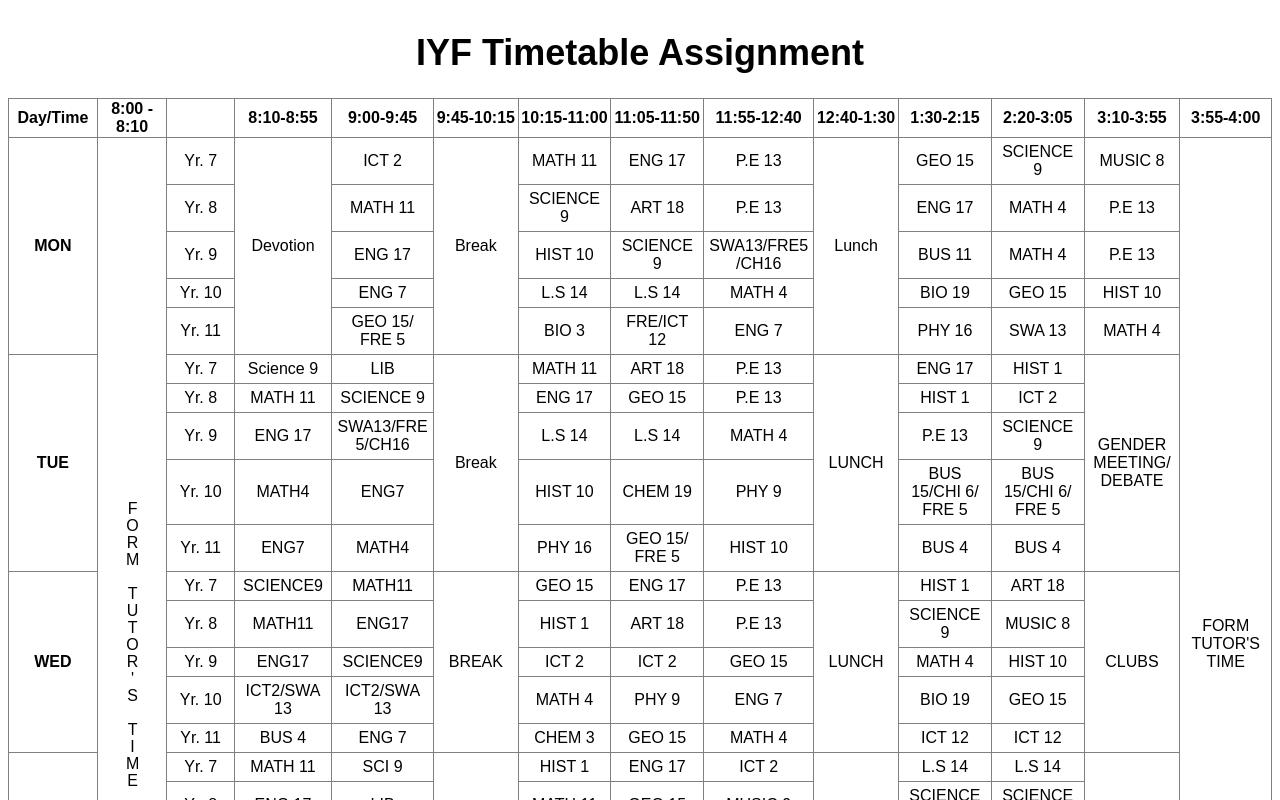
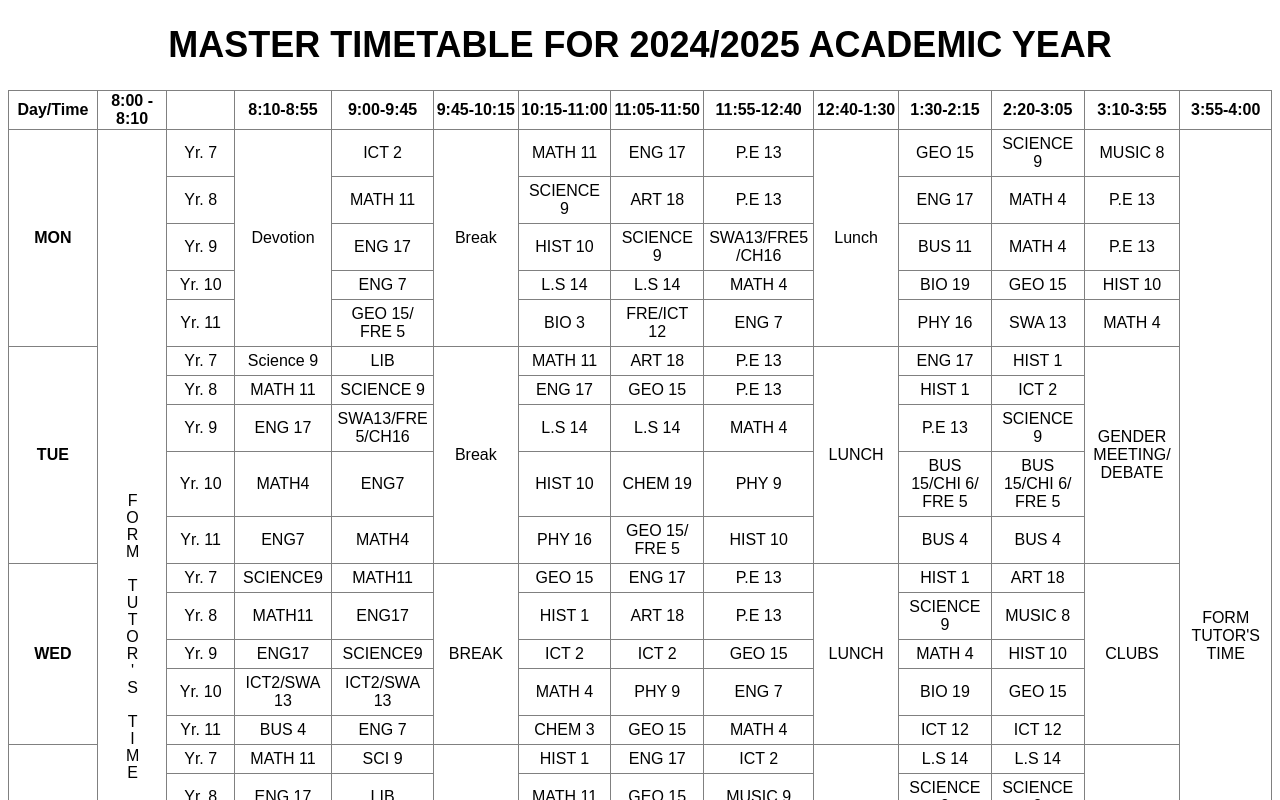
Before and after one commit to raphachegeke/timetable, a plain HTML site: page index.html in a window 1280 px wide. Shown: the top 800 px of the page. Drawn offline with Linux system fonts and the light colour scheme.

Commit message:
updated codes

```diff
--- a/index.html
+++ b/index.html
@@ -2,12 +2,16 @@
 
 <html>
 <head>
-  <meta http-equiv="CONTENT-TYPE" content="text/html; charset=UTF-8">
+  <meta charset="UTF-8">
+  <meta name="viewport" content="width=device-width, initial-scale=1.0">
+  <meta http-equiv="X-UA-Compatible" content="IE=edge">
   <title>IYF TIMETABLE</title>
   <link rel="stylesheet" href="style.css">
 </head>
 <body>
-  <h1>IYF Timetable Assignment</h1>
+  <center>
+      <h1>MASTER TIMETABLE FOR 2024/2025 ACADEMIC YEAR</h1>
+  </center>
   <table border="1">
     <thead>
       <tr">
--- a/style.css
+++ b/style.css
@@ -1,8 +1,6 @@
 body {
   font-family: sans-serif;
   align-items: center;
-  display: flex;
-  flex-direction: column;
 }
 
 table {
```
